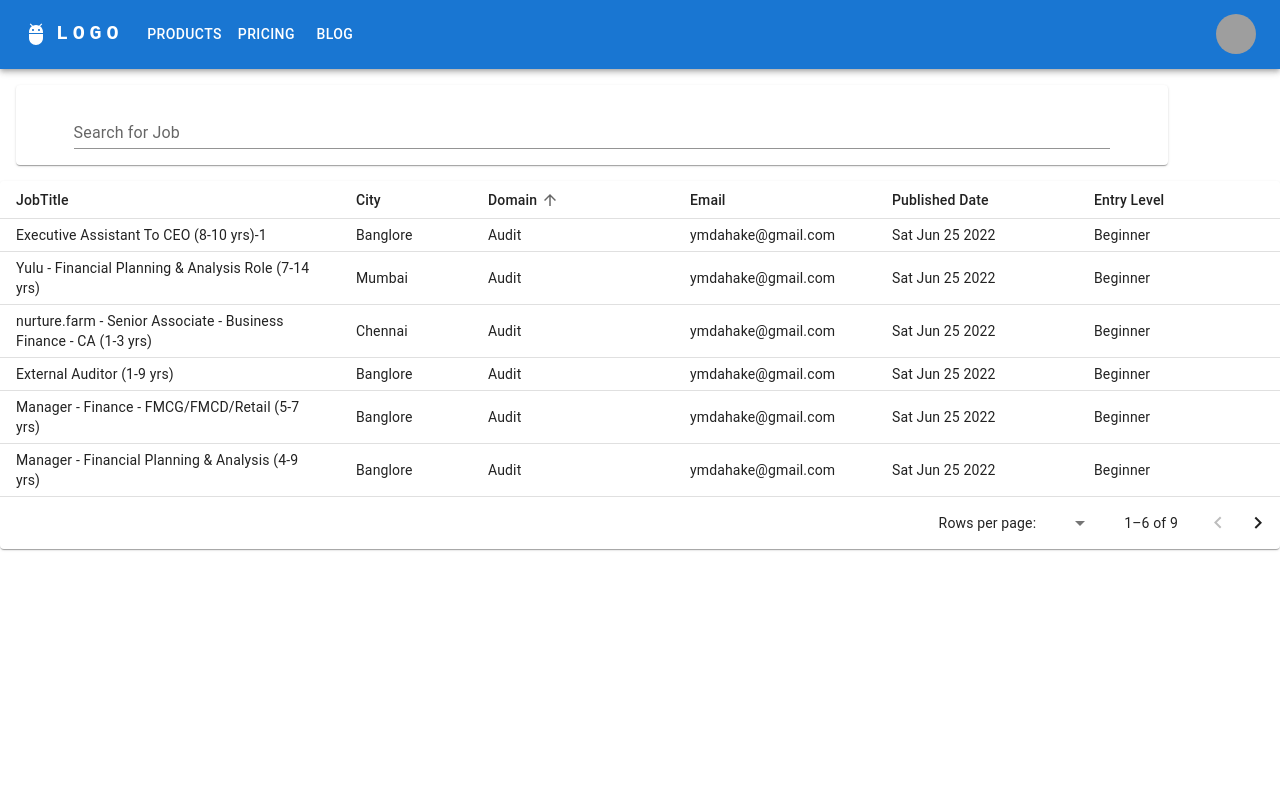
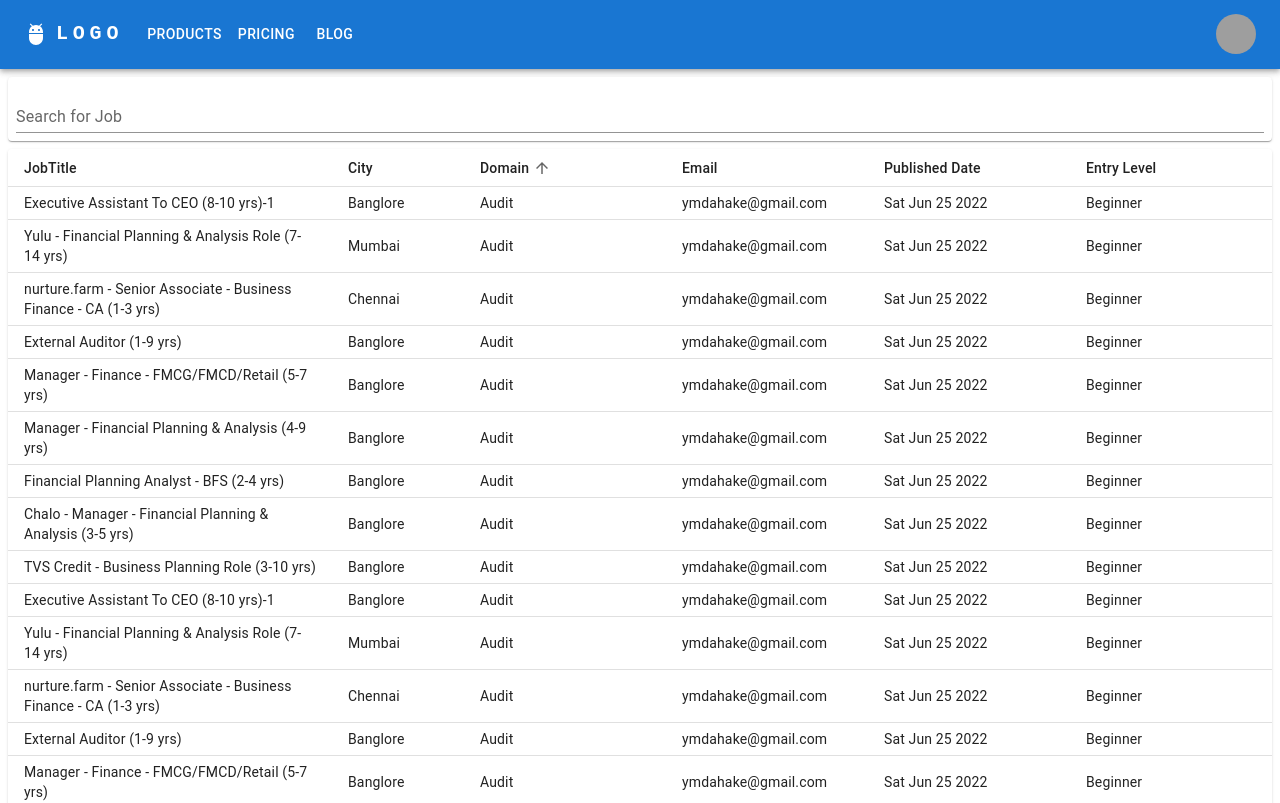
Before and after one commit to ymdahake/jobportal, a React (Create React App) app: page / in a window 1280 px wide. Shown: the top 803 px of the page. Built offline with nearby package versions, Linux system fonts and the light colour scheme; grey boxes are pictures that could not be loaded.

Commit message:
CSS styles changes

```diff
--- a/src/components/Home/Home.tsx
+++ b/src/components/Home/Home.tsx
@@ -1,12 +1,13 @@
 import React from 'react'
 import JobSearchInput from '../JobSearchInput/JobSearchInput'
 import JobTable from '../JobTable/JobTable'
+import  Box  from '@mui/material/Box';
 
 export default function Home() {
   return (
-    <div>
+    <Box sx={{ p:1}}>
         <JobSearchInput/>
          <JobTable/>
-    </div>
+    </Box>
   )
 }
--- a/src/components/JobSearchInput/JobSearchInput.tsx
+++ b/src/components/JobSearchInput/JobSearchInput.tsx
@@ -3,8 +3,8 @@ import React from 'react'
 
 export default function JobSearchInput() {
   return (
-    <Card sx={{ width: 0.9 , margin: 2 }}>
-        <TextField sx={{ width: 0.9 , margin: 2 }} id="standard-basic" label="Search for Job" variant="standard" />
+    <Card sx={{ mb:1,boxShadow: 1,p:1 }}>
+        <TextField sx={{ width: 1  }} id="standard-basic" label="Search for Job" variant="standard" />
     </Card>
   )
 }
--- a/src/components/JobTable/JobTable.tsx
+++ b/src/components/JobTable/JobTable.tsx
@@ -75,6 +75,15 @@ const rows = [
   createData('Financial Planning Analyst - BFS (2-4 yrs)', 'Banglore', 'Audit', 'ymdahake@gmail.com',new Date().toDateString(),'Beginner'),
   createData('Chalo - Manager - Financial Planning & Analysis (3-5 yrs)', 'Banglore', 'Audit', 'ymdahake@gmail.com',new Date().toDateString(),'Beginner'),
   createData('TVS Credit - Business Planning Role (3-10 yrs)', 'Banglore', 'Audit', 'ymdahake@gmail.com',new Date().toDateString(),'Beginner'),
+  createData('Executive Assistant To CEO (8-10 yrs)-1', 'Banglore', 'Audit', 'ymdahake@gmail.com',new Date().toDateString(),'Beginner'),
+  createData('Yulu - Financial Planning & Analysis Role (7-14 yrs)', 'Mumbai', 'Audit', 'ymdahake@gmail.com',new Date().toDateString(),'Beginner'),
+  createData('nurture.farm - Senior Associate - Business Finance - CA (1-3 yrs)', 'Chennai', 'Audit', 'ymdahake@gmail.com',new Date().toDateString(),'Beginner'),
+  createData('External Auditor (1-9 yrs)', 'Banglore', 'Audit', 'ymdahake@gmail.com',new Date().toDateString(),'Beginner'),
+  createData('Manager - Finance - FMCG/FMCD/Retail (5-7 yrs)', 'Banglore', 'Audit', 'ymdahake@gmail.com',new Date().toDateString(),'Beginner'),
+  createData('Manager - Financial Planning & Analysis (4-9 yrs)', 'Banglore', 'Audit', 'ymdahake@gmail.com',new Date().toDateString(),'Beginner'),
+  createData('Financial Planning Analyst - BFS (2-4 yrs)', 'Banglore', 'Audit', 'ymdahake@gmail.com',new Date().toDateString(),'Beginner'),
+  createData('Chalo - Manager - Financial Planning & Analysis (3-5 yrs)', 'Banglore', 'Audit', 'ymdahake@gmail.com',new Date().toDateString(),'Beginner'),
+  createData('TVS Credit - Business Planning Role (3-10 yrs)', 'Banglore', 'Audit', 'ymdahake@gmail.com',new Date().toDateString(),'Beginner'),
 ];
 
 function descendingComparator<T>(a: T, b: T, orderBy: keyof T) {
@@ -104,7 +113,7 @@ function getComparator<Key extends keyof any>(
 
 export default function JobTable() {
   const [page, setPage] = React.useState(0);
-  const [rowsPerPage, setRowsPerPage] = React.useState(6);
+  const [rowsPerPage, setRowsPerPage] = React.useState(500);
   const [order, setOrder] = React.useState<Order>('asc');
   const [orderBy, setOrderBy] = React.useState<keyof Data>('domain');
 
@@ -134,7 +143,7 @@ const createSortHandler =
   return (
     <Box sx={{ width: '100%' }}>
     <Paper sx={{ width: '100%', overflow: 'hidden' }}>
-      <TableContainer sx={{ maxHeight: 440 }}>
+      <TableContainer sx={{ maxHeight: 1 }}>
         <Table stickyHeader aria-label="sticky table" size="small">
           <TableHead>
             <TableRow>
```
